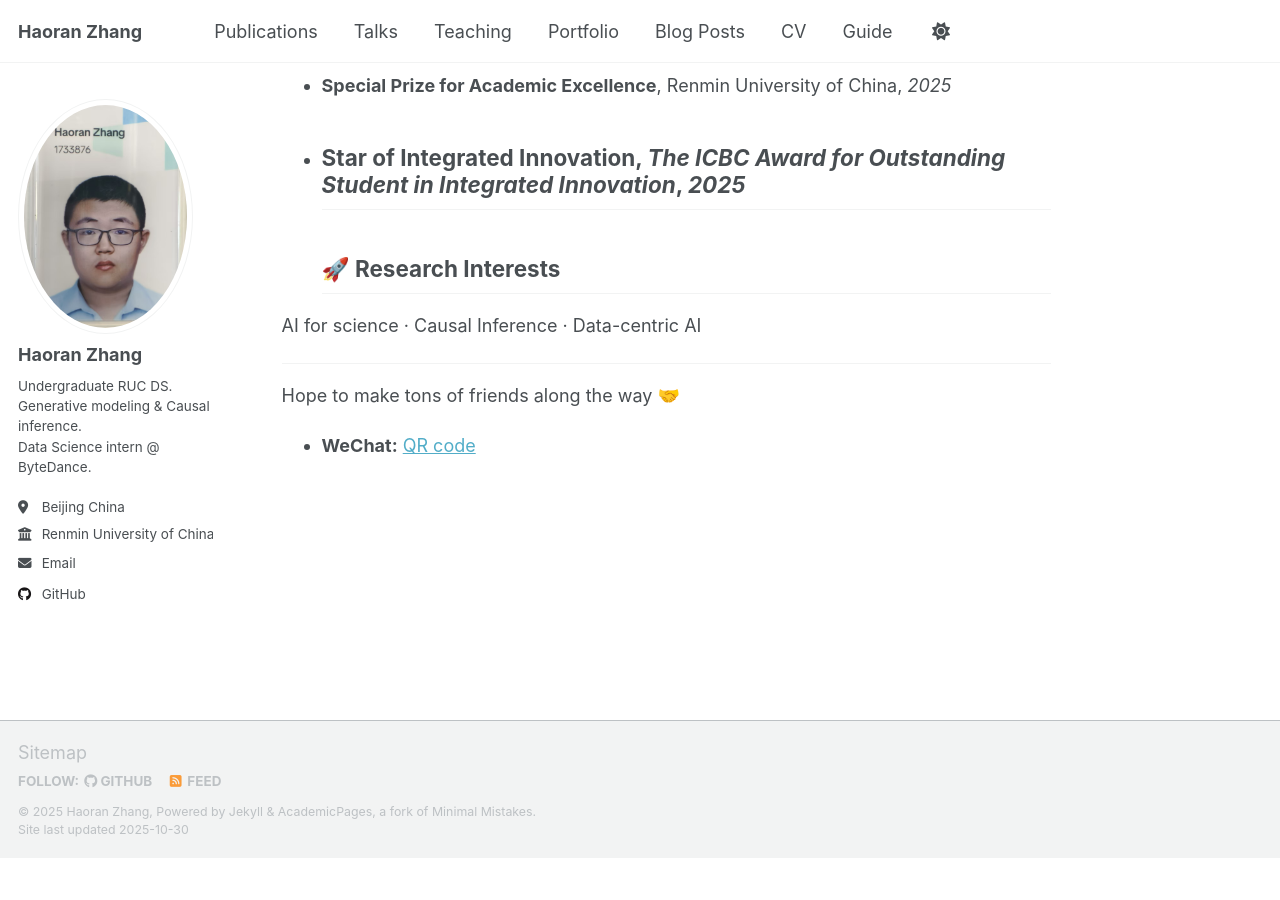
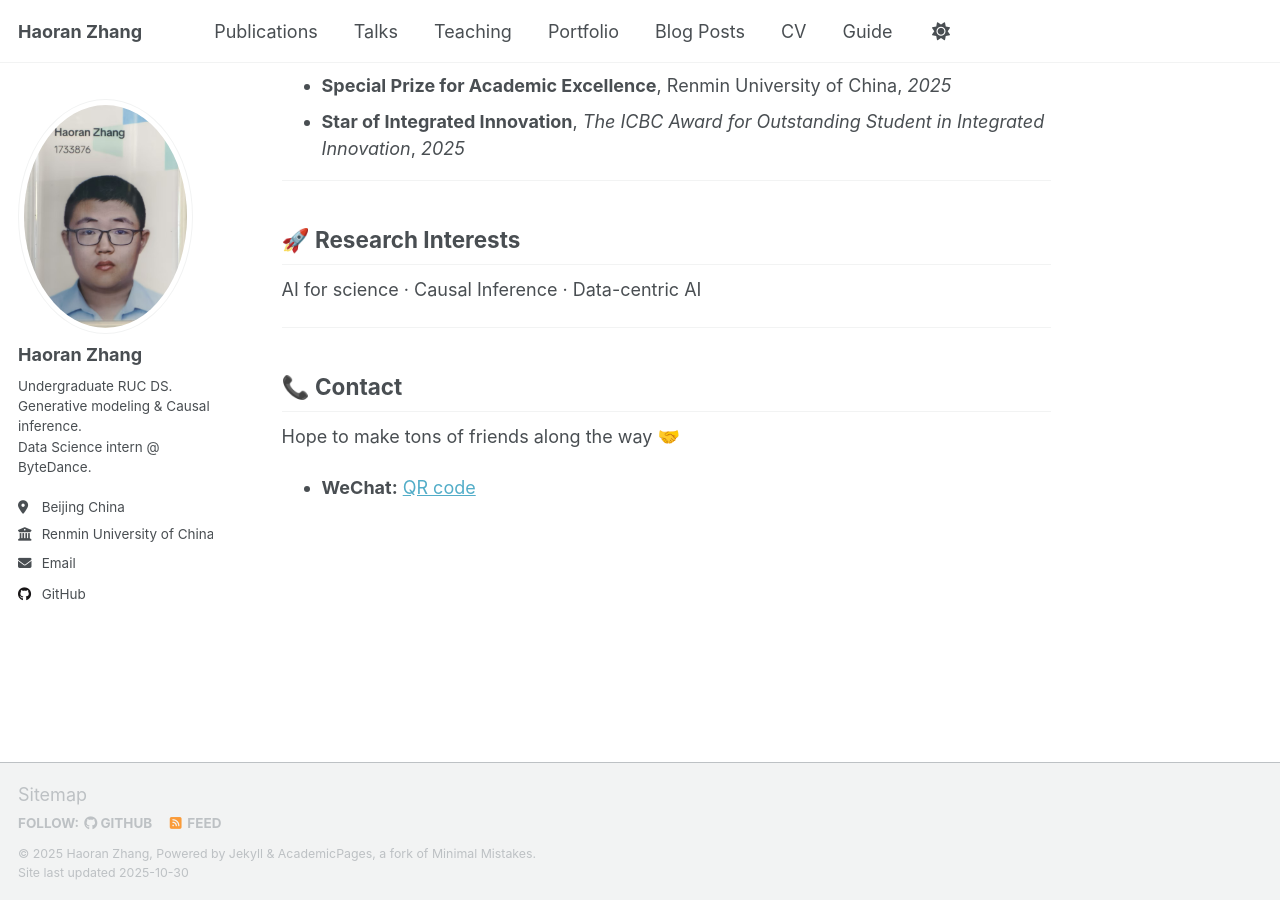
Before and after one commit to wuwufufu/wuwufufu.github.io, a Jekyll site: the page built from _pages/about.md, in a window 1280 px wide and 900 px high, scrolled down 828 px. Built offline with Jekyll 4.4.1, drawn with Linux system fonts in a browser that asks for light colours; a script that is not in the unit is left out; before the commit the page ends 1686 px from its top, so only the background shows below that.

Commit message:
Update about.md with new sections
Added awards, research interests, and contact information sections.

```diff
--- a/_pages/about.md
+++ b/_pages/about.md
@@ -22,18 +22,23 @@
 > 他日鲲鹏乘浪去，扶摇一举入云天。
 
 ---
+
 ## 🏅 Awards & Honors
 
 - **National Scholarship for Undergraduate Students**, Ministry of Education of China, *2024*
 - **Special Prize for Academic Excellence**, Renmin University of China, *2025*
 - **Star of Integrated Innovation**, *The ICBC Award for Outstanding Student in Integrated Innovation*, *2025*
+
 ---
+
 ## 🚀 Research Interests
 
 AI for science · Causal Inference · Data-centric AI
 
 ---
 
+## 📞 Contact
+
 Hope to make tons of friends along the way 🤝
 
 - **WeChat:** [QR code](bff4e509c0f9aacc0de631b3ffa8276b.jpg)
```
